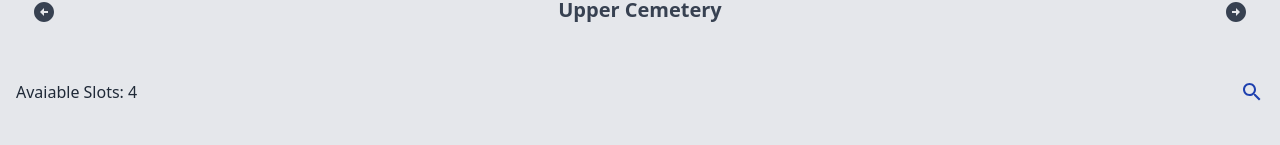
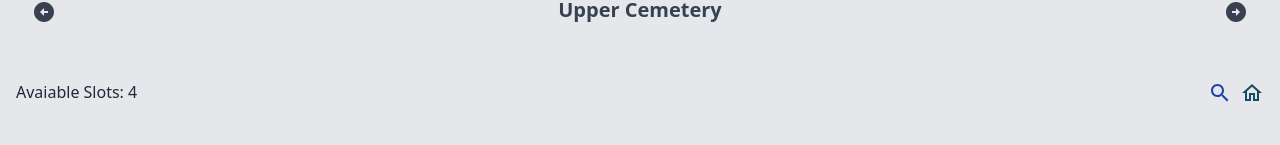
Before and after one commit to edmar-afk/cemetery, a React (Vite) app: page /dashboard in a window 1280 px wide. Shown: the part 404-549 px from the top of the page. Built offline with nearby package versions, Linux system fonts and the light colour scheme.

Commit message:
added home icon

```diff
--- a/src/routes/Dashboard.jsx
+++ b/src/routes/Dashboard.jsx
@@ -1,12 +1,11 @@
-import map from "../assets/map/sample.png";
-import { motion } from "framer-motion";
-import Slots from "../components/dashboard/Slots";
-import ArrowCircleRightIcon from "@mui/icons-material/ArrowCircleRight";
-import ArrowCircleLeftIcon from "@mui/icons-material/ArrowCircleLeft";
+import map from "../assets/map/sample.png";import { motion } from "framer-motion";import Slots from "../components/dashboard/Slots";import ArrowCircleRightIcon from "@mui/icons-material/ArrowCircleRight";import ArrowCircleLeftIcon from "@mui/icons-material/ArrowCircleLeft";
 import Kalag from "../components/dashboard/Kalag";
 import Search from "../components/dashboard/Search";
 import { useEffect, useState } from "react";
 import SearchOutlinedIcon from "@mui/icons-material/SearchOutlined";
+import HomeOutlinedIcon from "@mui/icons-material/HomeOutlined";
+import { Link } from "react-router-dom";
+
 function Dashboard() {
 	const [searchToggle, setSearchToggle] = useState(false);
 
@@ -54,10 +53,18 @@ function Dashboard() {
 						<div>
 							<p>Avaiable Slots: 4</p>
 						</div>
-						<div
-							onClick={() => setSearchToggle(!searchToggle)}
-							className="flex justify-end text-blue-800 hover:cursor-pointer">
-							<SearchOutlinedIcon fontSize="medium"/>
+						<div className="flex items-center">
+							<div
+								onClick={() => setSearchToggle(!searchToggle)}
+								className="flex justify-end text-blue-800 hover:cursor-pointer">
+								<SearchOutlinedIcon fontSize="medium" />
+							</div>
+							<Link to={"/"}>
+								<HomeOutlinedIcon
+									fontSize="medium"
+									className="text-cyan-900 ml-2 mb-0.5"
+								/>
+							</Link>
 						</div>
 					</div>
 					<Kalag />
```
